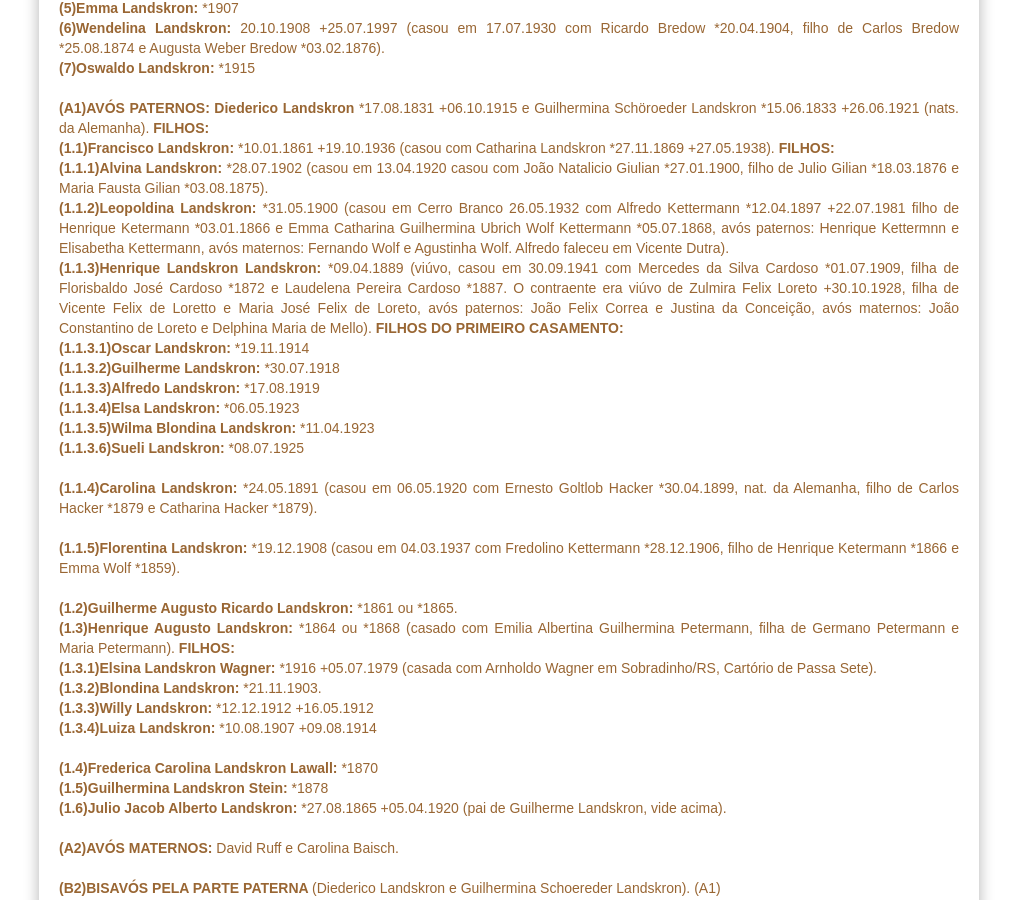
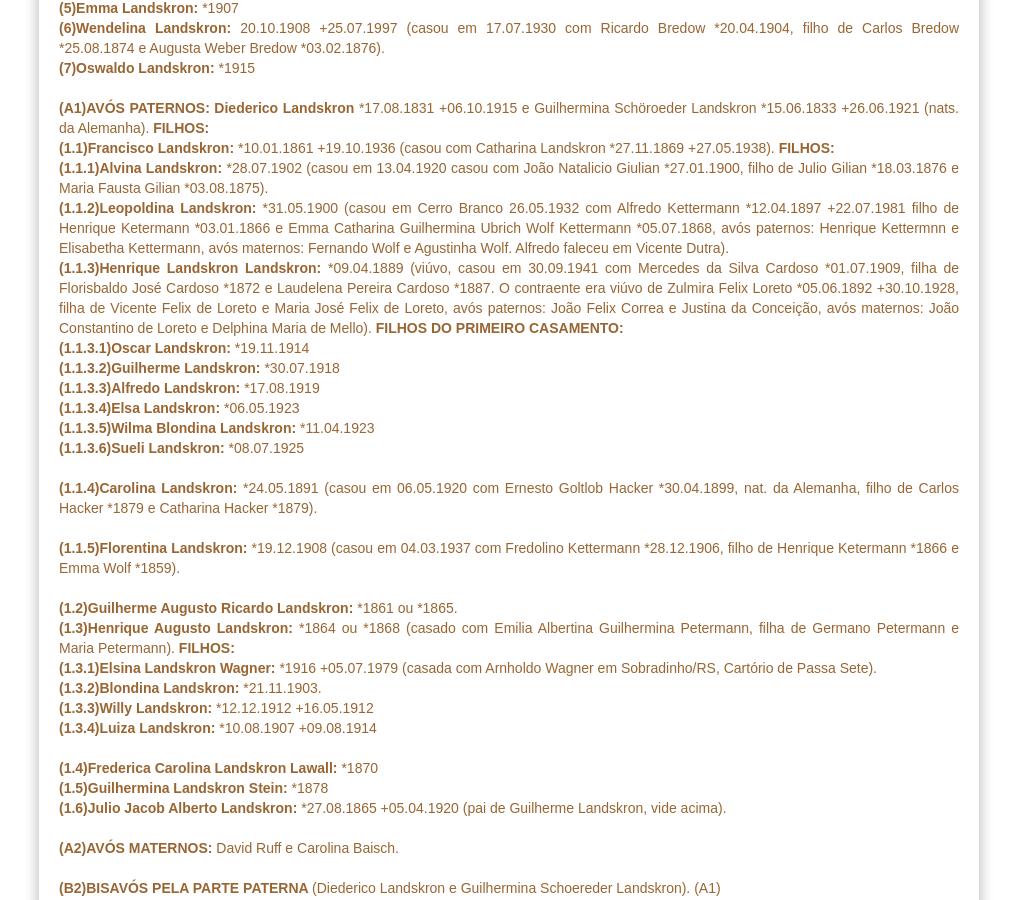
Before and after one commit to claudiovargas1955/claudiovargas1955.github.io, a Jekyll site: the page built from _pages/arvore-genealogica-de-guilherme landskron.html, in a window 1280 px wide and 900 px high, scrolled down 1494 px. Shown: the whole window, without its empty margins (131-1148 px from the left). Built offline with Jekyll 4.4.1, drawn with Linux system fonts in a browser that asks for light colours; some web fonts are replaced.

Commit message:
Update arvore-genealogica-de-guilherme landskron.html

```diff
--- a/_pages/arvore-genealogica-de-guilherme landskron.html
+++ b/_pages/arvore-genealogica-de-guilherme landskron.html
@@ -125,10 +125,9 @@
 Elisabetha Kettermann, avós maternos: Fernando Wolf e Agustinha Wolf. Alfredo faleceu em Vicente Dutra).<br>
 
 <b>(1.1.3)Henrique Landskron Landskron:</b> *09.04.1889 (viúvo, casou em 30.09.1941 com Mercedes da Silva Cardoso *01.07.1909, filha de
-Florisbaldo José Cardoso *1872 e Laudelena Pereira Cardoso *1887. O contraente era viúvo de Zulmira Felix Loreto +30.10.1928, filha
-de Vicente Felix de Loretto e Maria José Felix de Loreto, avós paternos: João Felix Correa e Justina da Conceição, avós maternos:
-João Constantino de Loreto e Delphina Maria de Mello). <b>FILHOS
-DO PRIMEIRO CASAMENTO:</b><br>
+Florisbaldo José Cardoso *1872 e Laudelena Pereira Cardoso *1887. O contraente era viúvo de Zulmira Felix Loreto *05.06.1892 +30.10.1928,
+filha de Vicente Felix de Loreto e Maria José Felix de Loreto, avós paternos: João Felix Correa e Justina da Conceição, avós maternos:
+João Constantino de Loreto e Delphina Maria de Mello). <b>FILHOS DO PRIMEIRO CASAMENTO:</b><br>
 <b>(1.1.3.1)Oscar Landskron: </b>*19.11.1914 <br>
 <b>(1.1.3.2)Guilherme Landskron: </b>*30.07.1918 <br>
 <b>(1.1.3.3)Alfredo Landskron: </b>*17.08.1919 <br>
```
